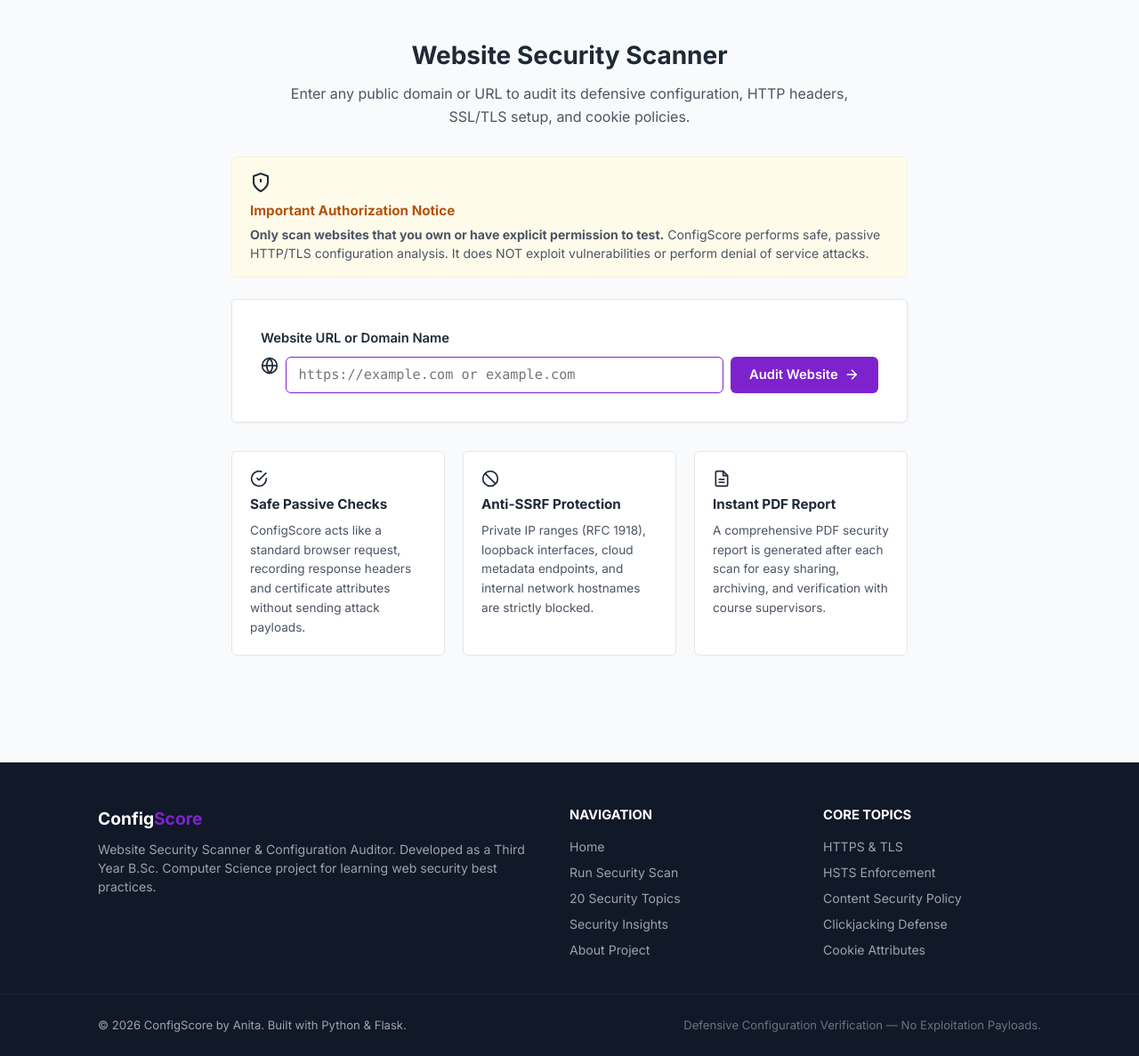
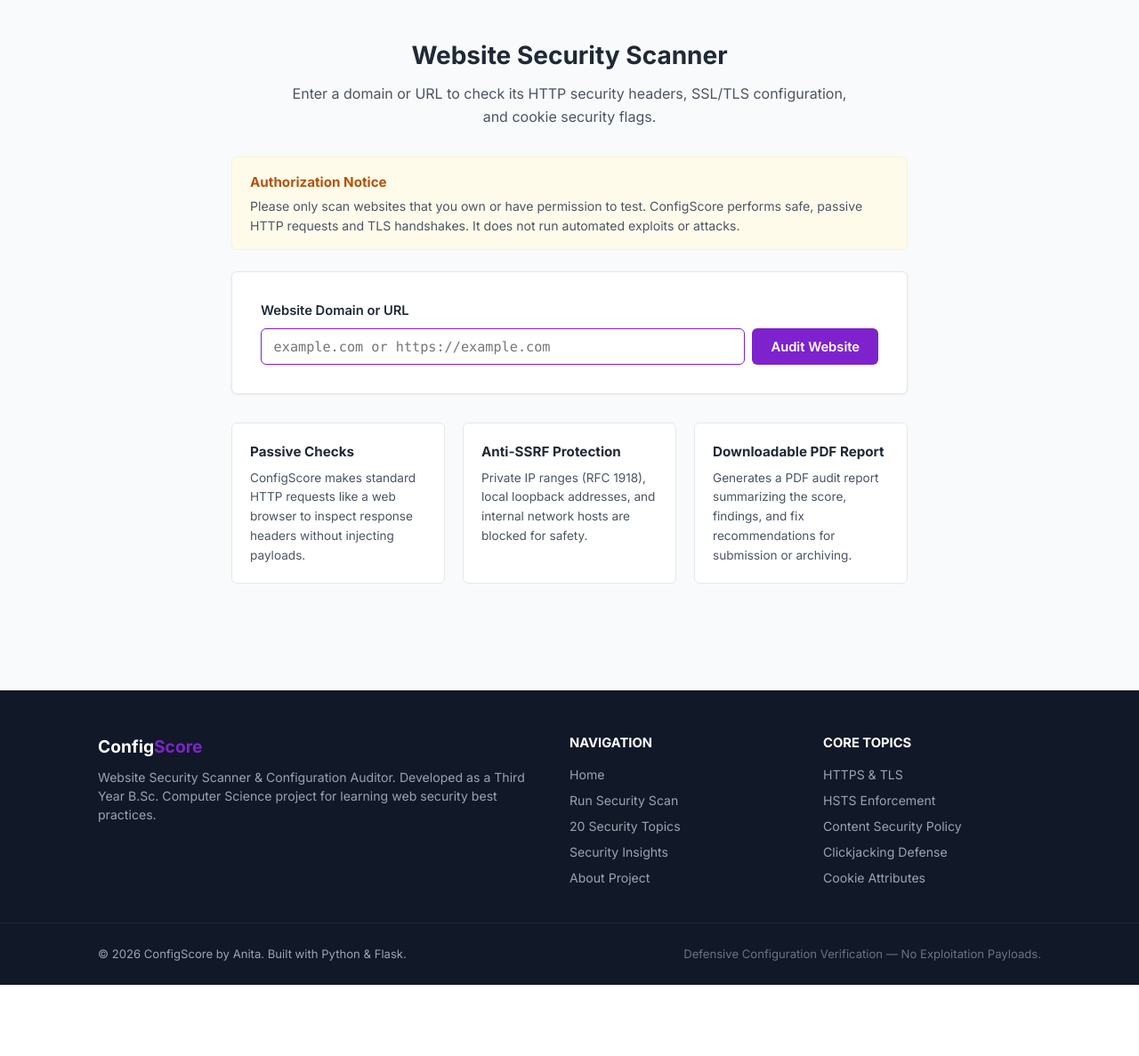
Before and after one commit to AnitaPisal07/ConfigScore, a Flask app: page /scanner in a window 1280 px wide. Shown: the part 63-1250 px from the top of the page at 89% size. After the commit the page ends 1170 px from the top, so only its background shows below. Run offline with Flask 3, Linux system fonts and the light colour scheme.

Commit message:
simplify scanner input form and authorization notice

```diff
--- a/templates/scanner.html
+++ b/templates/scanner.html
@@ -1,6 +1,6 @@
 {% extends "base.html" %}
 
-{% block title %}Website Scanner — ConfigScore{% endblock %}
+{% block title %}Website Security Scanner — ConfigScore{% endblock %}
 
 {% block content %}
 <section class="section scanner-section">
@@ -9,70 +9,49 @@
         <div class="section-header text-center">
             <h1 class="section-title">Website Security Scanner</h1>
             <p class="section-subtitle">
-                Enter any public domain or URL to audit its defensive configuration, HTTP headers, SSL/TLS setup, and cookie policies.
+                Enter a domain or URL to check its HTTP security headers, SSL/TLS configuration, and cookie security flags.
             </p>
         </div>
 
-        <!-- Ethical Disclaimer Notice -->
+        <!-- Authorization Notice -->
         <div class="ethical-notice-card">
-            <div class="notice-icon">
-                <svg width="24" height="24" viewBox="0 0 24 24" fill="none" stroke="currentColor" stroke-width="2">
-                    <path d="M12 22s8-4 8-10V5l-8-3-8 3v7c0 6 8 10 8 10z"></path>
-                    <line x1="12" y1="8" x2="12" y2="12"></line>
-                    <line x1="12" y1="16" x2="12.01" y2="16"></line>
-                </svg>
-            </div>
-            <div class="notice-content">
-                <h4 class="notice-title">Important Authorization Notice</h4>
-                <p class="notice-text">
-                    <strong>Only scan websites that you own or have explicit permission to test.</strong> ConfigScore performs safe, passive HTTP/TLS configuration analysis. It does NOT exploit vulnerabilities or perform denial of service attacks.
-                </p>
-            </div>
+            <h4 class="notice-title">Authorization Notice</h4>
+            <p class="notice-text">
+                Please only scan websites that you own or have permission to test. ConfigScore performs safe, passive HTTP requests and TLS handshakes. It does not run automated exploits or attacks.
+            </p>
         </div>
 
         <!-- Scanner Form Card -->
         <div class="scanner-card">
             <form action="{{ url_for('run_scan') }}" method="POST" id="scanForm" class="scan-form">
-                <label for="urlInput" class="form-label">Website URL or Domain Name</label>
+                <label for="urlInput" class="form-label">Website Domain or URL</label>
                 <div class="input-group">
-                    <span class="input-icon">
-                        <svg width="20" height="20" viewBox="0 0 24 24" fill="none" stroke="currentColor" stroke-width="2">
-                            <circle cx="12" cy="12" r="10"></circle>
-                            <line x1="2" y1="12" x2="22" y2="12"></line>
-                            <path d="M12 2a15.3 15.3 0 0 1 4 10 15.3 15.3 0 0 1-4 10 15.3 15.3 0 0 1-4-10 15.3 15.3 0 0 1 4-10z"></path>
-                        </svg>
-                    </span>
                     <input
                         type="text"
                         name="url"
                         id="urlInput"
                         class="form-control"
-                        placeholder="https://example.com or example.com"
+                        placeholder="example.com or https://example.com"
                         required
                         autocomplete="off"
                         autofocus
                     >
                     <button type="submit" id="scanSubmitBtn" class="btn btn-primary btn-submit">
                         <span class="btn-text">Audit Website</span>
-                        <svg width="18" height="18" viewBox="0 0 24 24" fill="none" stroke="currentColor" stroke-width="2">
-                            <line x1="5" y1="12" x2="19" y2="12"></line>
-                            <polyline points="12 5 19 12 12 19"></polyline>
-                        </svg>
                     </button>
                 </div>
-
             </form>
 
-            <!-- Live Progress Animation (Hidden by default, shown during scan) -->
+            <!-- Loading Spinner (Hidden by default, shown during scan) -->
             <div id="scanLoading" class="scan-loading-wrapper" style="display: none;">
                 <div class="loading-spinner"></div>
-                <h3 class="loading-title">Auditing Target Configuration...</h3>
-                <p id="loadingStatus" class="loading-status">Initiating safe connection to host...</p>
+                <h3 class="loading-title">Scanning Target Website...</h3>
+                <p id="loadingStatus" class="loading-status">Connecting to host and analyzing headers...</p>
                 <div class="loading-steps">
-                    <span class="step-item active">1. Host Resolution & SSRF Check</span>
-                    <span class="step-item">2. TLS Handshake Probing</span>
-                    <span class="step-item">3. HTTP Header Analysis</span>
-                    <span class="step-item">4. Scoring & Report Calculation</span>
+                    <span class="step-item active">1. Host Resolution</span>
+                    <span class="step-item">2. TLS Check</span>
+                    <span class="step-item">3. HTTP Headers</span>
+                    <span class="step-item">4. Scoring</span>
                 </div>
             </div>
         </div>
@@ -80,45 +59,25 @@
         <!-- Scope & Safety Information -->
         <div class="scanner-info-grid">
             <div class="info-card">
-                <div class="info-icon">
-                    <svg width="20" height="20" viewBox="0 0 24 24" fill="none" stroke="currentColor" stroke-width="2">
-                        <path d="M22 11.08V12a10 10 0 1 1-5.93-9.14"></path>
-                        <polyline points="22 4 12 14.01 9 11.01"></polyline>
-                    </svg>
-                </div>
-                <h4>Safe Passive Checks</h4>
-                <p>ConfigScore acts like a standard browser request, recording response headers and certificate attributes without sending attack payloads.</p>
+                <h4>Passive Checks</h4>
+                <p>ConfigScore makes standard HTTP requests like a web browser to inspect response headers without injecting payloads.</p>
             </div>
 
             <div class="info-card">
-                <div class="info-icon">
-                    <svg width="20" height="20" viewBox="0 0 24 24" fill="none" stroke="currentColor" stroke-width="2">
-                        <circle cx="12" cy="12" r="10"></circle>
-                        <line x1="4.93" y1="4.93" x2="19.07" y2="19.07"></line>
-                    </svg>
-                </div>
                 <h4>Anti-SSRF Protection</h4>
-                <p>Private IP ranges (RFC 1918), loopback interfaces, cloud metadata endpoints, and internal network hostnames are strictly blocked.</p>
+                <p>Private IP ranges (RFC 1918), local loopback addresses, and internal network hosts are blocked for safety.</p>
             </div>
 
             <div class="info-card">
-                <div class="info-icon">
-                    <svg width="20" height="20" viewBox="0 0 24 24" fill="none" stroke="currentColor" stroke-width="2">
-                        <path d="M14 2H6a2 2 0 0 0-2 2v16a2 2 0 0 0 2 2h12a2 2 0 0 0 2-2V8z"></path>
-                        <polyline points="14 2 14 8 20 8"></polyline>
-                        <line x1="16" y1="13" x2="8" y2="13"></line>
-                        <line x1="16" y1="17" x2="8" y2="17"></line>
-                    </svg>
-                </div>
-                <h4>Instant PDF Report</h4>
-                <p>A comprehensive PDF security report is generated after each scan for easy sharing, archiving, and verification with course supervisors.</p>
+                <h4>Downloadable PDF Report</h4>
+                <p>Generates a PDF audit report summarizing the score, findings, and fix recommendations for submission or archiving.</p>
             </div>
         </div>
 
         <!-- Recent Scans Section -->
         {% if recent_scans %}
         <div class="recent-scans-card">
-            <h3 class="recent-title">Recent Scans in This Session</h3>
+            <h3 class="recent-title">Recent Scans</h3>
             <div class="recent-table-wrapper">
                 <table class="recent-table">
                     <thead>
@@ -133,7 +92,7 @@
                     <tbody>
                         {% for r in recent_scans %}
                         <tr>
-                            <td class="font-mono"><strong>{{ r.hostname }}</strong></td>
+                            <td><strong>{{ r.hostname }}</strong></td>
                             <td>
                                 <span class="score-badge {% if r.score >= 90 %}score-good{% elif r.score >= 70 %}score-med{% else %}score-bad{% endif %}">
                                     {{ r.score }}/100
```
